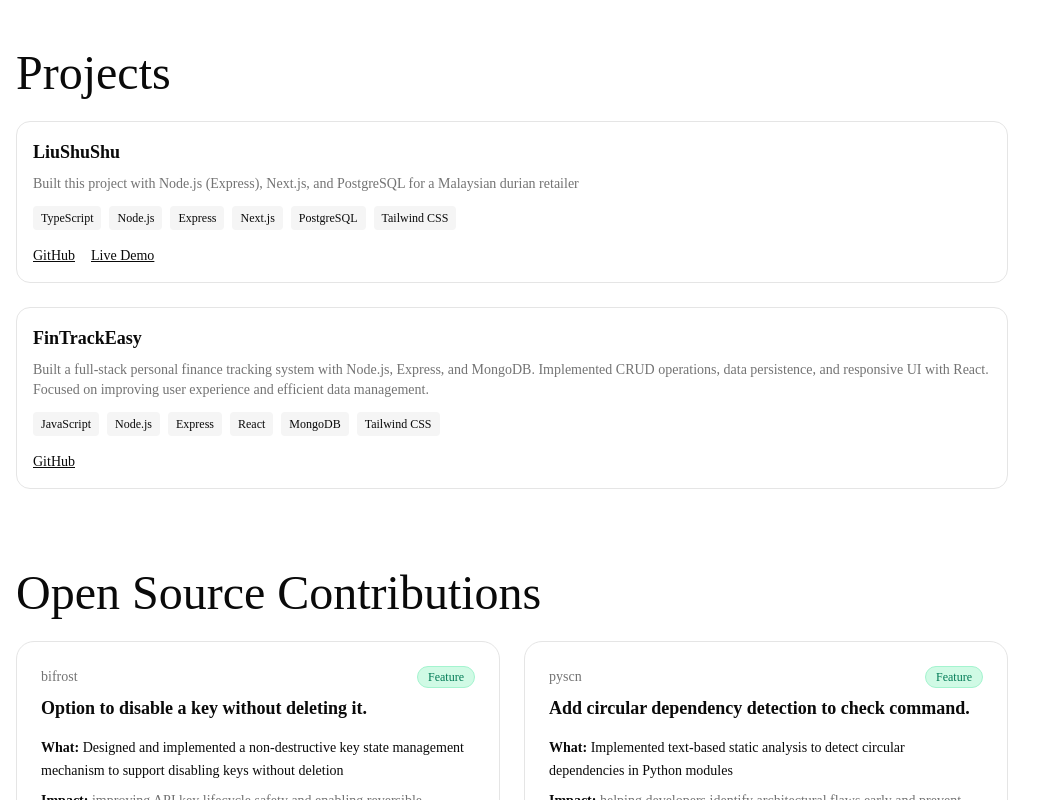
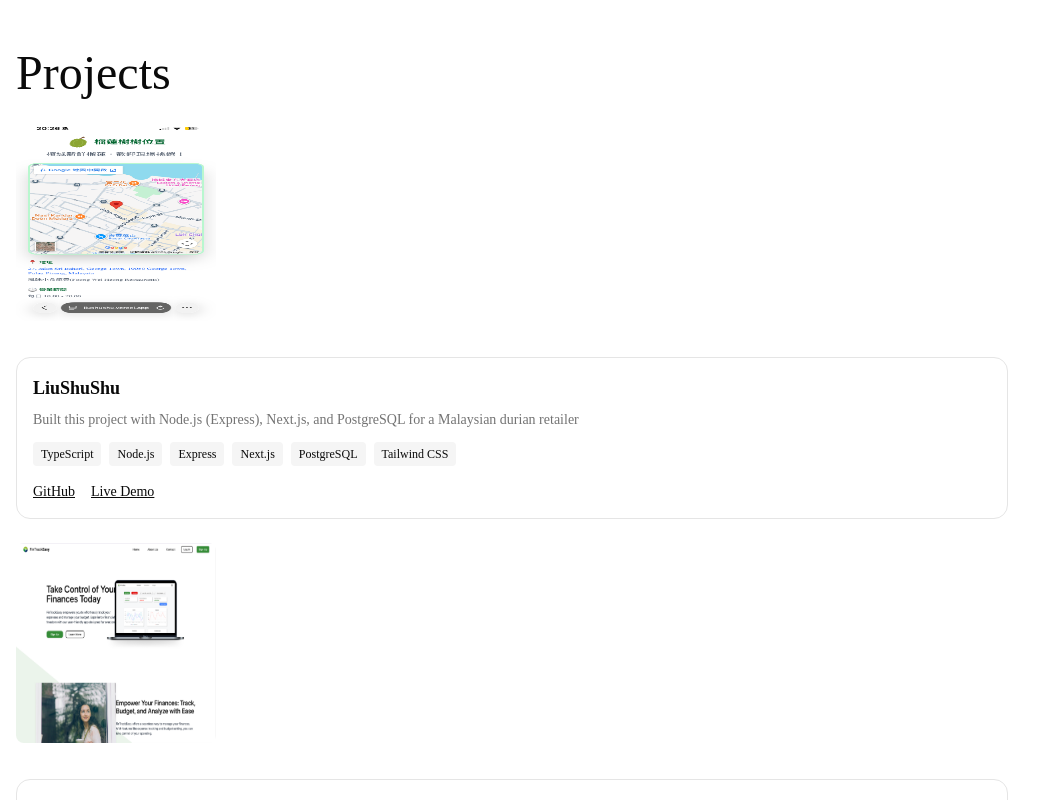
Before and after one commit to slyang08/yang-dev, a Next.js app: page / in a window 1280 px wide. Shown: the part 820-1620 px from the top of the page, without its empty margins (0-1055 px from the left). Built offline with nearby package versions, Linux system fonts and the light colour scheme.

Commit message:
docs: add demo pic to display on page

```diff
--- a/src/features/projects/ProjectCard.tsx
+++ b/src/features/projects/ProjectCard.tsx
@@ -4,9 +4,17 @@ import type { Project } from "./projects.data";
 
 export function ProjectCard({ name, description, image, github, demo, tags }: Project) {
   return (
+    <>
+      {image && (
+        <Image
+          src={image.src}
+          alt={image.alt}
+          width={200}
+          height={200}
+          className="mb-3 h-50 w-50 rounded-md"
+        />
+      )}
       <div className="rounded-xl border p-4 transition-all duration-300 hover:-translate-y-1 hover:shadow-xl">
-      {image && <Image src={image} alt={name} className="mb-3 rounded-md" />}
-
         <h3 className="text-lg font-semibold">{name}</h3>
 
         <p className="text-muted-foreground mt-2 text-sm">{description}</p>
@@ -34,5 +42,6 @@ export function ProjectCard({ name, description, image, github, demo, tags }: Pr
           )}
         </div>
       </div>
+    </>
   );
 }
--- a/src/features/projects/projects.data.ts
+++ b/src/features/projects/projects.data.ts
@@ -4,7 +4,11 @@ export type Project = {
   id: string;
   name: string;
   description: string;
-  image?: string;
+  image?: {
+    name: string;
+    src: string;
+    alt: string;
+  };
   github: string;
   demo?: string;
   highlights?: string[];
@@ -17,7 +21,11 @@ export const projects: Project[] = [
     name: "LiuShuShu",
     description:
       "Built this project with Node.js (Express), Next.js, and PostgreSQL for a Malaysian durian retailer",
-    // image: "/projects/portfolio.png",
+    image: {
+      name: "LiuShuShu phone Demo",
+      src: "/lss-demo-phone.png",
+      alt: "LiuShuShu Demo",
+    },
     github: "https://github.com/slyang08/LiuShuShu",
     demo: "https://liushushu.vercel.app",
     tags: ["TypeScript", "Node.js", "Express", "Next.js", "PostgreSQL", "Tailwind CSS"],
@@ -28,7 +36,13 @@ export const projects: Project[] = [
     description: `Built a full-stack personal finance tracking system with Node.js, Express, and MongoDB.
                   Implemented CRUD operations, data persistence, and responsive UI with React.
                   Focused on improving user experience and efficient data management.`,
+    image: {
+      name: "FinTrackEasy laptop Demo",
+      src: "/fte-demo-laptop.png",
+      alt: "FinTrackEasy Demo",
+    },
     github: "https://github.com/Project-Implementation-PRJ666/FinTrackEasy",
+    demo: "https://fintrackeasy.vercel.app/",
     highlights: [
       "Implemented JWT authentication",
       "Designed relational database schema",
```
Also changed, not shown: public/fte-demo-laptop.png (added), public/lss-demo-phone.png (added). Lines whose indentation alone changed are shown as unchanged.
